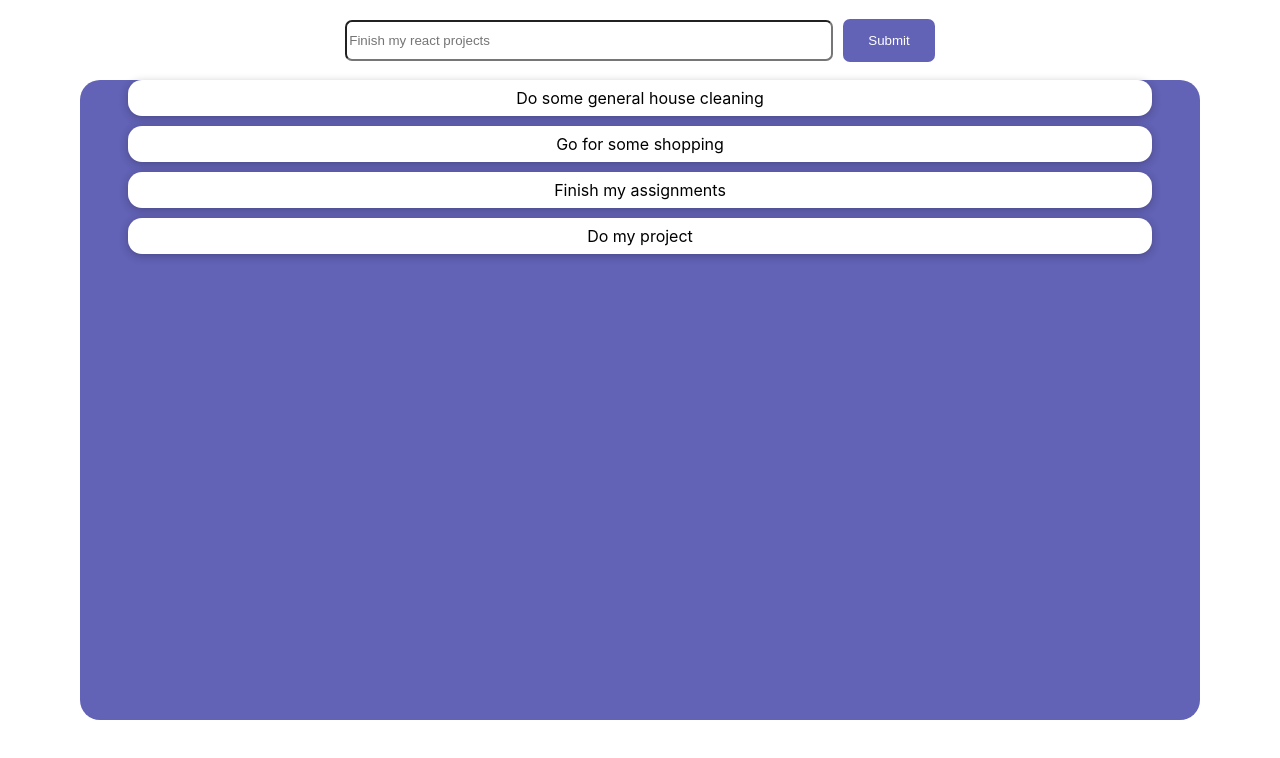
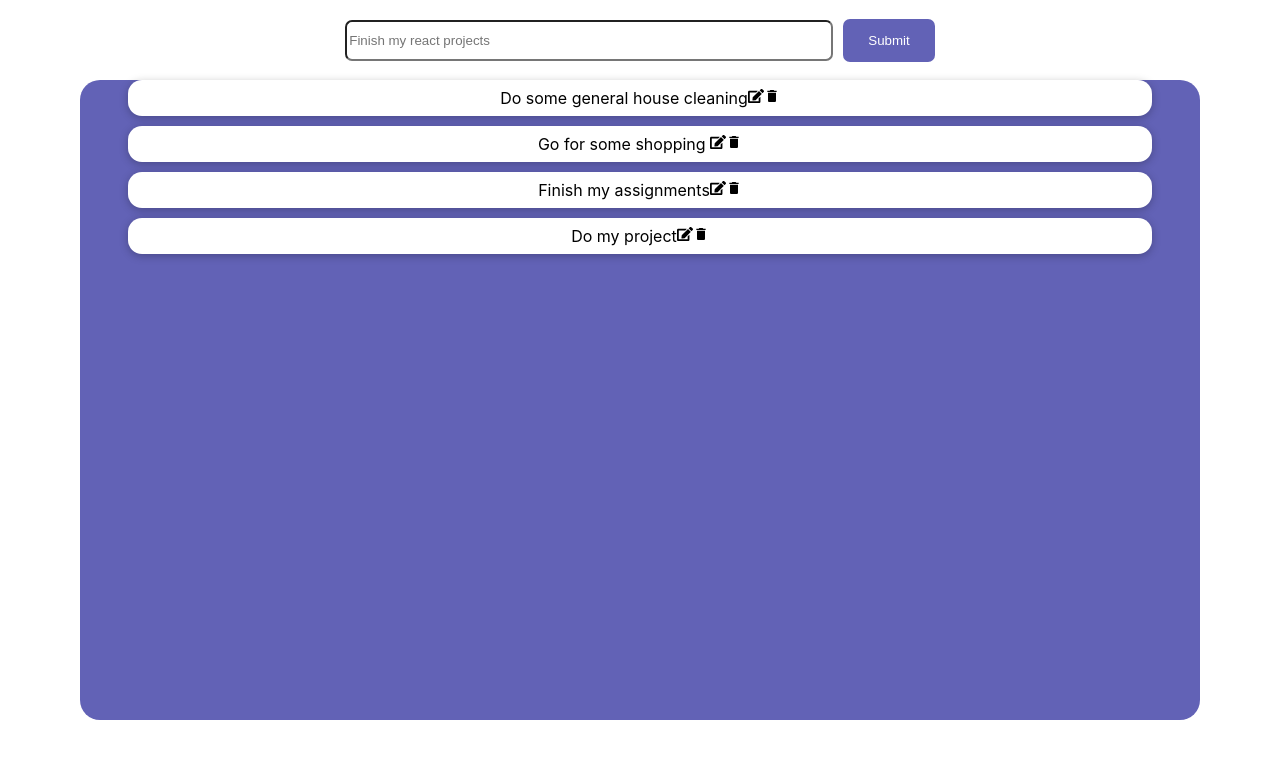
Before and after one commit to muyasamuel/React-Todo-List, a React (Create React App) app: page / in a window 1280 px wide. Shown: the top 758 px of the page. Built offline with nearby package versions, Linux system fonts and the light colour scheme.

Commit message:
import and output edit and delete icons

```diff
--- a/package.json
+++ b/package.json
@@ -8,6 +8,7 @@
     "@testing-library/user-event": "^13.5.0",
     "react": "^18.2.0",
     "react-dom": "^18.2.0",
+    "react-icons": "^4.4.0",
     "react-scripts": "5.0.1",
     "web-vitals": "^2.1.4"
   },
--- a/src/components/List.js
+++ b/src/components/List.js
@@ -1,3 +1,5 @@
+import { MdDelete } from "react-icons/md";
+import { FaEdit  } from "react-icons/fa";
 import React  from 'react';
 import classes from './List.module.css';
 
@@ -10,9 +12,16 @@ function List({list}) {
     <div className={classes.listDiv}>
         {list.map((item) => {
             return (
-                <div key={item.id} className={classes.listItem}>
+                <article key={item.id} className={classes.listItem}>
                     {item.name}
-                </div>
+
+                <span>
+                     <FaEdit />
+                    <MdDelete />
+                </span>
+
+
+                </article>
             )
         })}
     </div>
```
Also changed, not shown: 1 other file (tests, documents, lock files or other folders).
